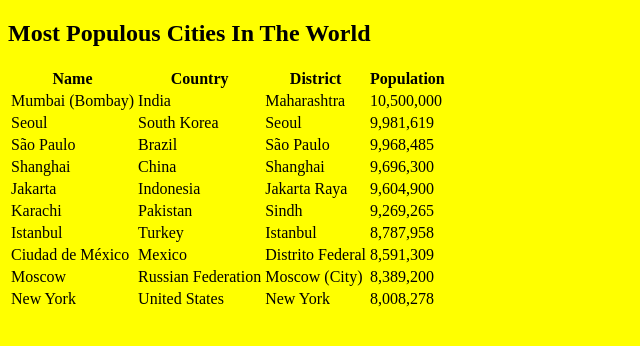
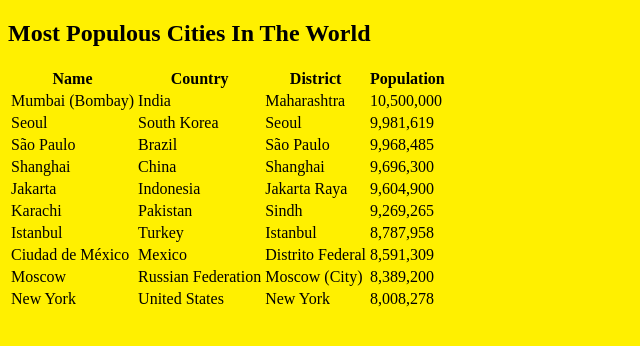
Before and after one commit to saurabhbahl19/DemoPhpNginxMySql, a PHP site: page / in a window 1280 px wide. Shown: the top 346 px of the page, without its empty margins (0-640 px from the left). Run offline with PHP 8.4, Linux system fonts and the light colour scheme; data comes from the database, SQL or seed files in the repository.

Commit message:
4th commit

```diff
--- a/index.php
+++ b/index.php
@@ -20,7 +20,7 @@
     <meta charset="UTF-8">
     <title>Saurabh you Rock!</title>
 </head>
-<body style="background-color:#FFFF00;">
+<body style="background-color:#FFF000;">
     <h2>Most Populous Cities In The World</h2>
     <table>
     <thead>
```
Also changed, not shown: 1 other file.
